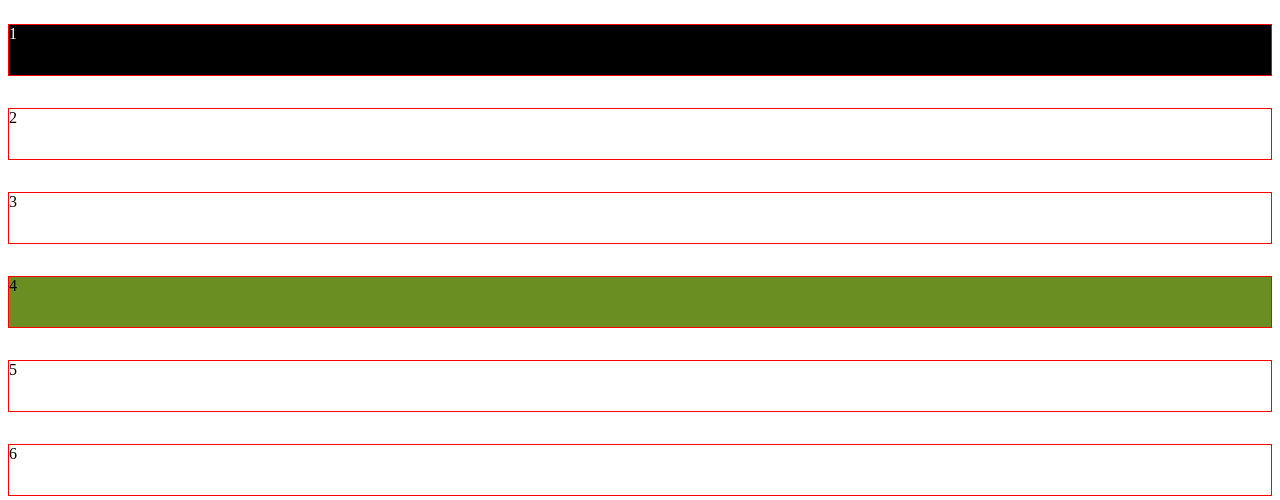
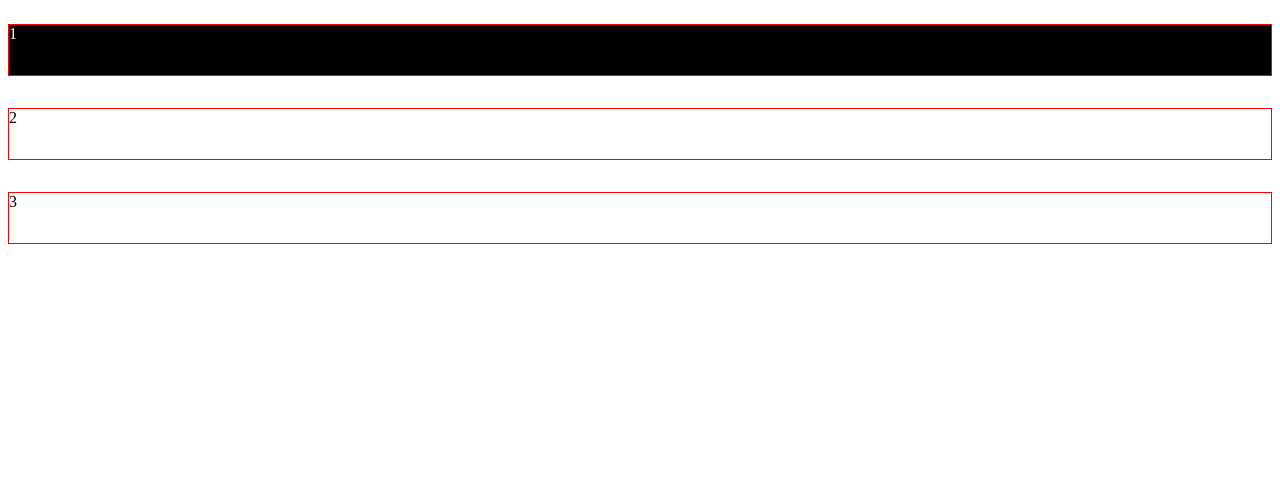
Before and after one commit to MikeZyatkov/bem, a plain HTML site: page public/index.html in a window 1280 px wide. Drawn offline with Linux system fonts and the light colour scheme.

Commit message:
change index

```diff
--- a/public/index.html
+++ b/public/index.html
@@ -10,9 +10,6 @@
     <p class="list__row list__row_theme_dark">1</p>
     <p class="list__row">2</p>
     <p class="list__row">3</p>
-    <p class="list__row list__row_theme_light">4</p>
-    <p class="list__row">5</p>
-    <p class="list__row">6</p>
 </section>
 </body>
 </html>
```
